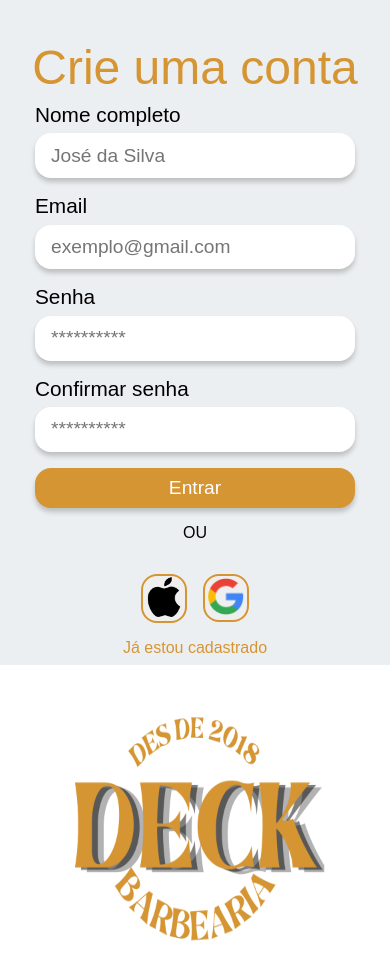
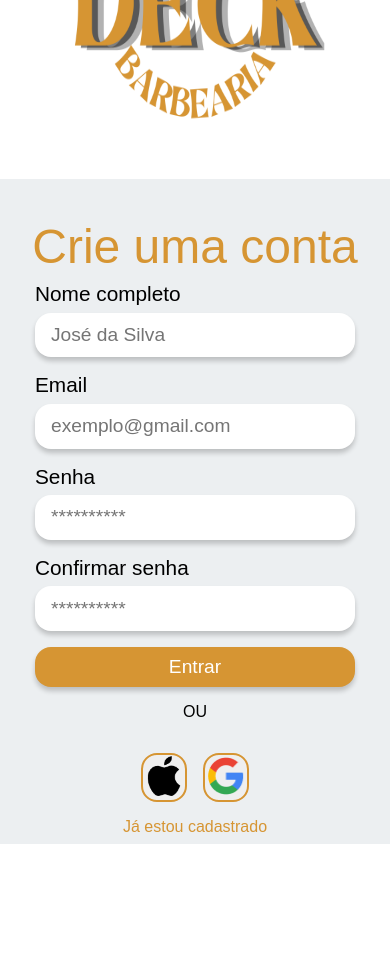
Before and after one commit to biellil/CorteFacil, a React (Vite) app: page /signup in a window 390 px wide. Shown: the top 953 px of the page. After the commit the page ends 844 px from the top, so only its background shows below. Built offline with nearby package versions, Linux system fonts and the light colour scheme; a web font is replaced by a local one.

Commit message:
style: :iphone: mudanças no responsivo tela SignupPage

```diff
--- a/src/components/auth/SignupPage/styles.ts
+++ b/src/components/auth/SignupPage/styles.ts
@@ -11,7 +11,7 @@ export const MainHero = styled.main`
     cursor: pointer;
   }
   @media (max-width: 425px) {
-    flex-direction: column;
+    flex-direction: column-reverse;
   }
 `
 
@@ -73,7 +73,7 @@ export const Sectionform = styled.section`
   }
   @media (max-width: 425px) {
     height: 100vh;
-    width: 64vh;
+    width: 60vh;
 
     > div {
       align-items: center;
```
